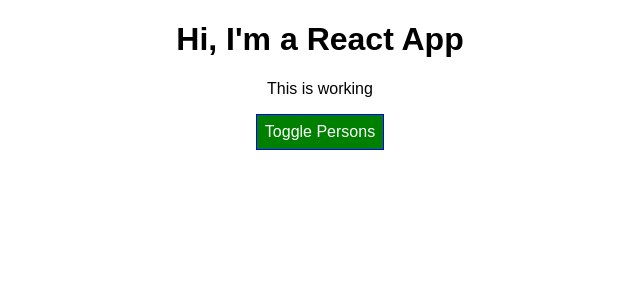
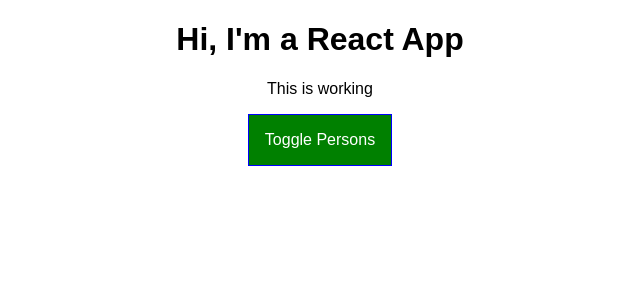
Before and after one commit to pradeepp28/react-complete-guide, a React (Create React App) app: page / in a window 1280 px wide. Shown: the top 300 px of the page, without its empty margins (320-960 px from the left). Built offline with nearby package versions, Linux system fonts and the light colour scheme.

Commit message:
pseudo selectors

```diff
--- a/src/App.js
+++ b/src/App.js
@@ -52,16 +52,8 @@
   }
 
   render() {
-    const style = {
-      backgroundColor: "green",
-      color: "white",
-      font: "inherit",
-      border: "1px solid blue",
-      padding: "8px",
-      cursor: "pointer"
-    }
-
     let persons = null
+    let btnClass = ''
 
     if (this.state.showPersons) {
       persons = (
@@ -74,7 +66,7 @@
           changed = {(event) => this.nameChangeHandler(event, person.id)}/>
         })
       )
-      style.backgroundColor = "red"
+      btnClass = classses.Red
     }
     const fontStyles = []
 
@@ -89,8 +81,7 @@
       <div className={classses.App}>
         <h1>Hi, I'm a React App</h1>
         <p className={fontStyles.join(' ')}>This is working</p>
-        <button
-          style={style}
+        <button className={btnClass}
           onClick = {this.togglePersonsHandker}>Toggle Persons</button>
         {persons}
       </div>
--- a/src/App.module.css
+++ b/src/App.module.css
@@ -9,3 +9,25 @@
 .bold {
   font-weight: bold;
 }
+
+.App button {
+  border: 1px solid blue;
+  padding: 16px;
+  background-color: green;
+  font: inherit;
+  color: white;
+  cursor: pointer;
+}
+
+.App button:hover {
+  background-color: lightgreen;
+  color: black;
+}
+.App button.Red {
+  background-color: red;
+}
+
+.App button.Red:hover {
+  background-color: salmon;
+  color: black;
+}
```
